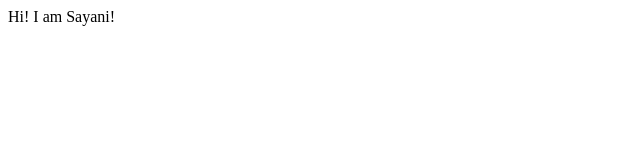
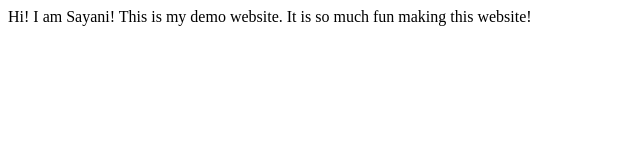
Before and after one commit to SayaniR/sayani-roy-site, a plain HTML site: page index.html in a window 1280 px wide. Shown: the whole page, without its empty margins (0-640 px from the left). Drawn offline with Linux system fonts and the light colour scheme.

Commit message:
docs: added text

```diff
--- a/index.html
+++ b/index.html
@@ -8,5 +8,6 @@
 </head>
 <body>
     Hi! I am Sayani!
+    This is my demo website.  It is so much fun making this website!
 </body>
 </html>
```
